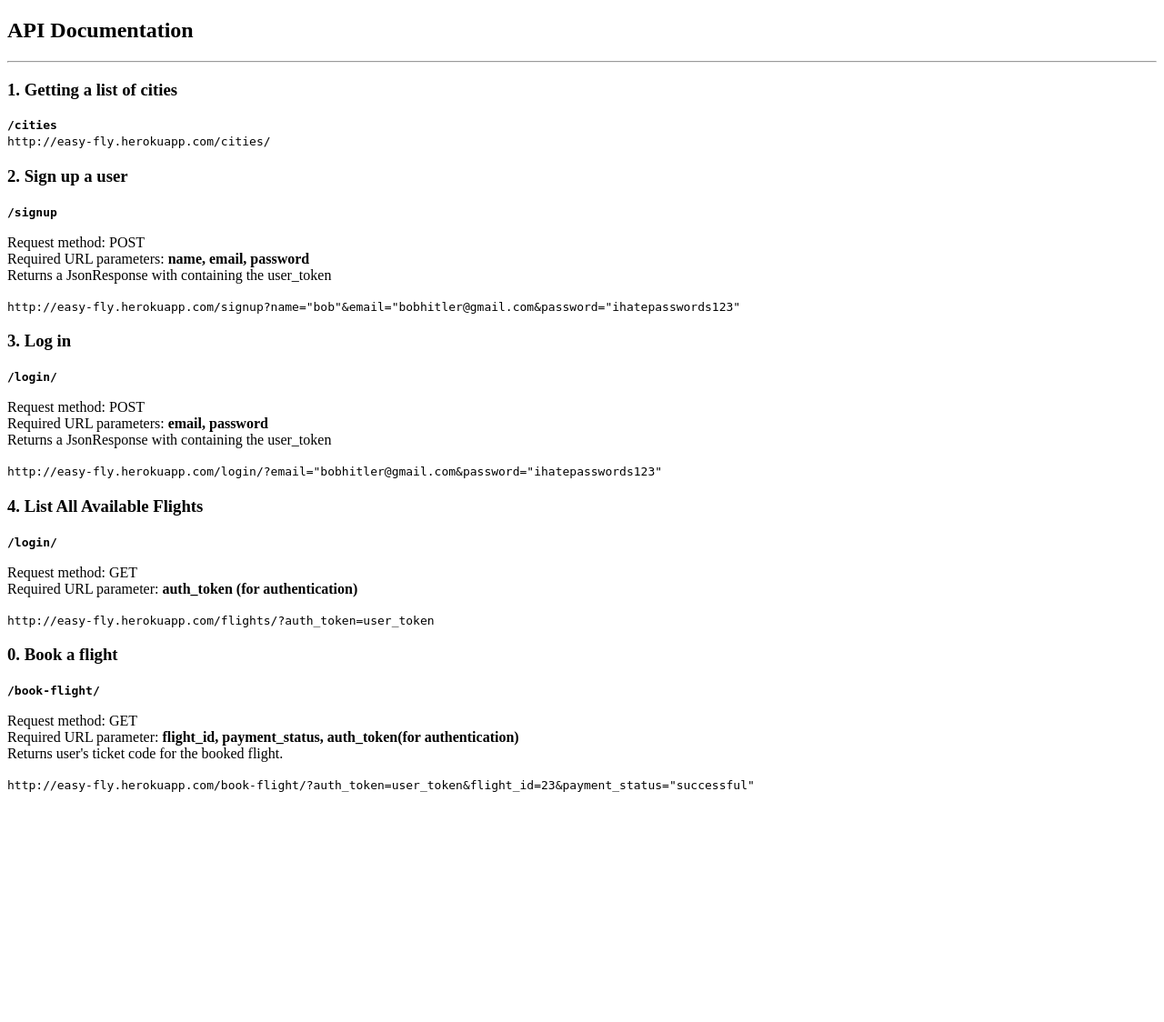
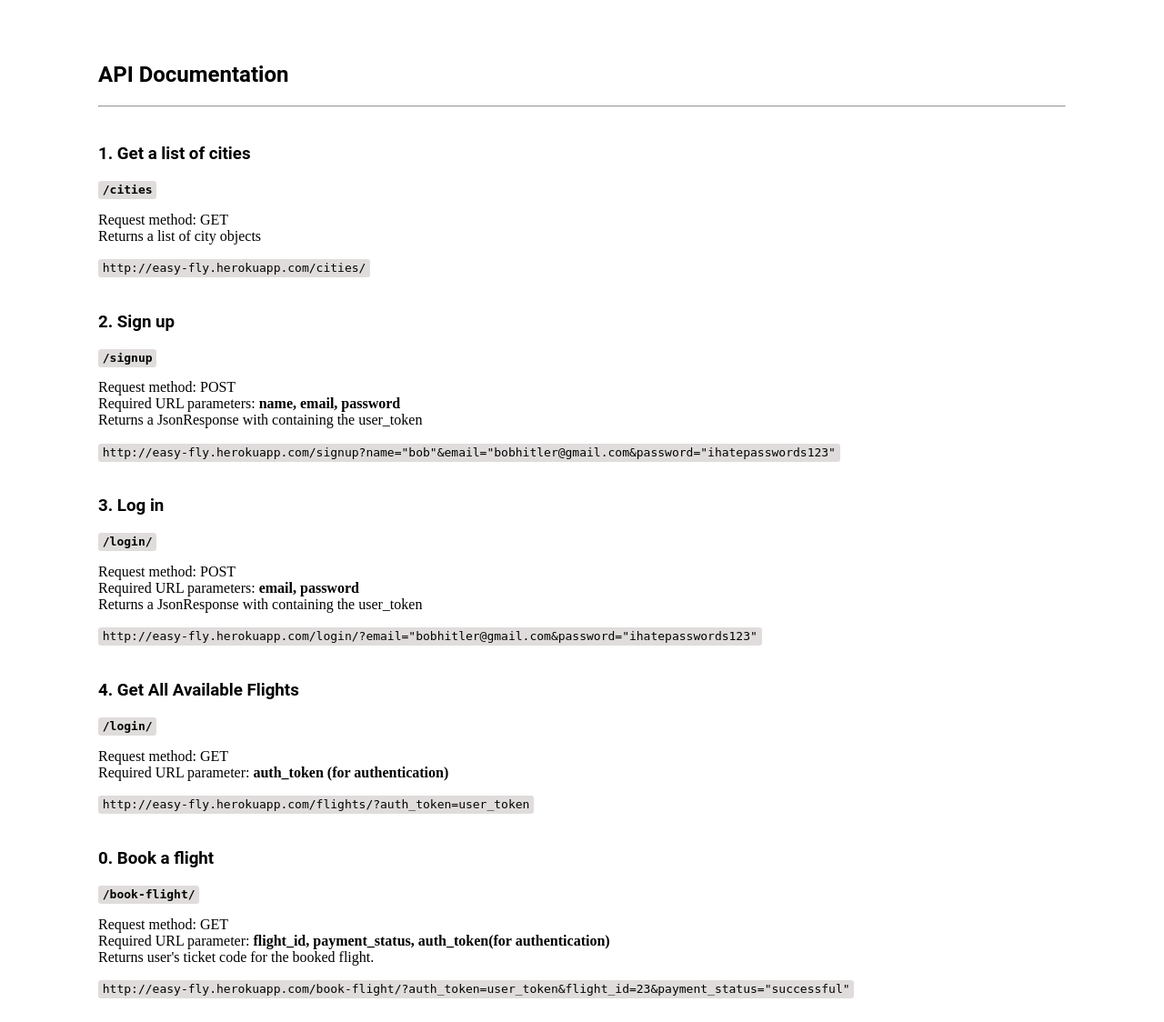
Before and after one commit to Group-13-Mini-Project/easyfly_backend, a Django app: page / in a window 1280 px wide. Shown: the whole page at 91% size. Before the commit the page ends 871 px from the top, so only its background shows below. Run offline with Django 4.2, Linux system fonts and the light colour scheme.

Commit message:
update api docs: add styling a bit of it

```diff
--- a/flight/templates/flight/index.html
+++ b/flight/templates/flight/index.html
@@ -3,18 +3,42 @@
 <head>
   <meta charset="UTF-8">
   <title>API Docs.</title>
+
+  <style>
+      body{
+          padding: 20px 100px;
+
+      }
+    h2, h3{
+        font-family: "Roboto", "Lucida Grande", "DejaVu Sans", "Bitstream Vera Sans", Verdana, Arial, sans-serif;
+        margin-top: 40px;
+    }
+    code {
+        font-family: monospace;
+        background: #e0dcdc;
+        word-wrap: break-word;
+      box-decoration-break: clone;
+      padding: .1rem .3rem .2rem;
+      border-radius: .2rem;
+    }
+
+  </style>
 </head>
   <body>
     <div>
       <h2>API Documentation </h2>
       <hr>
-      <h3>1. Getting a list of cities</h3>
-      <code><strong>/cities</strong></code> <br>
+      <h3>1. Get a list of cities</h3>
+      <code><strong>/cities</strong></code><br>
+      <p>
+        Request method: GET <br>
+        Returns a list of city objects
+      </p>
       <code>http://easy-fly.herokuapp.com/cities/</code>
     </div>
 
     <div>
-      <h3>2. Sign up a user</h3>
+      <h3>2. Sign up</h3>
       <code><strong>/signup</strong></code> <br>
       <p>
         Request method: POST <br>
@@ -36,7 +60,7 @@
     </div>
 
     <div>
-      <h3>4. List All Available Flights</h3>
+      <h3>4. Get All Available Flights</h3>
       <code><strong>/login/</strong></code> <br>
       <p>
         Request method: GET <br>
@@ -44,6 +68,7 @@
       </p>
       <code>http://easy-fly.herokuapp.com/flights/?auth_token=user_token</code>
     </div>
+
 
     <div>
       <h3>0. Book a flight</h3>
```
